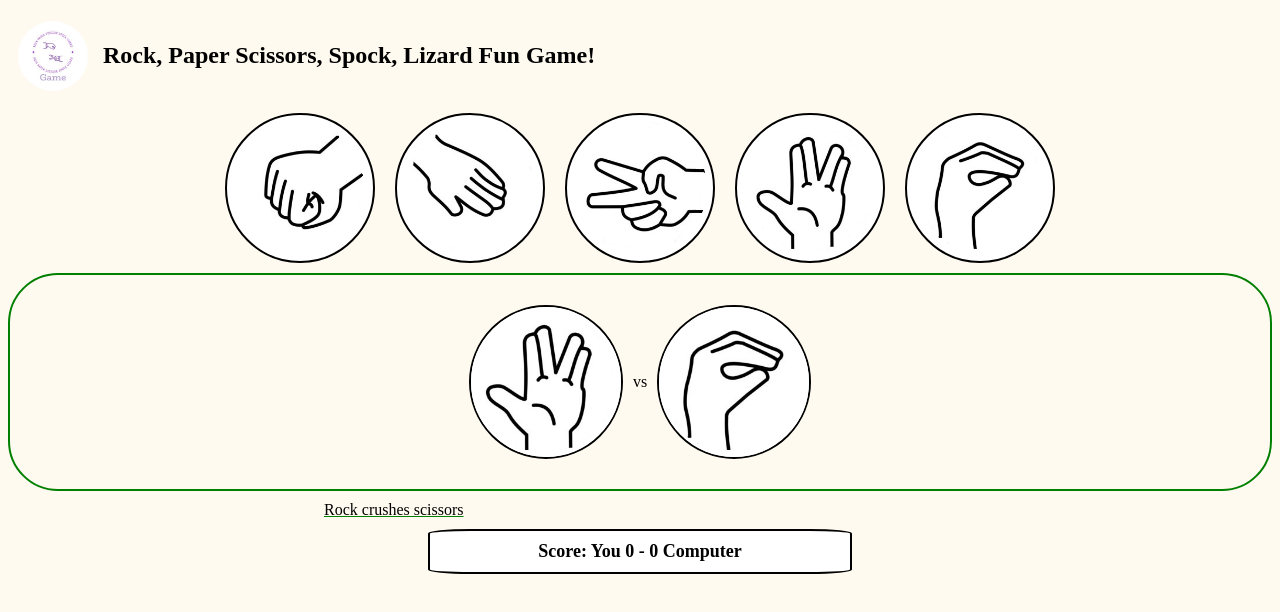
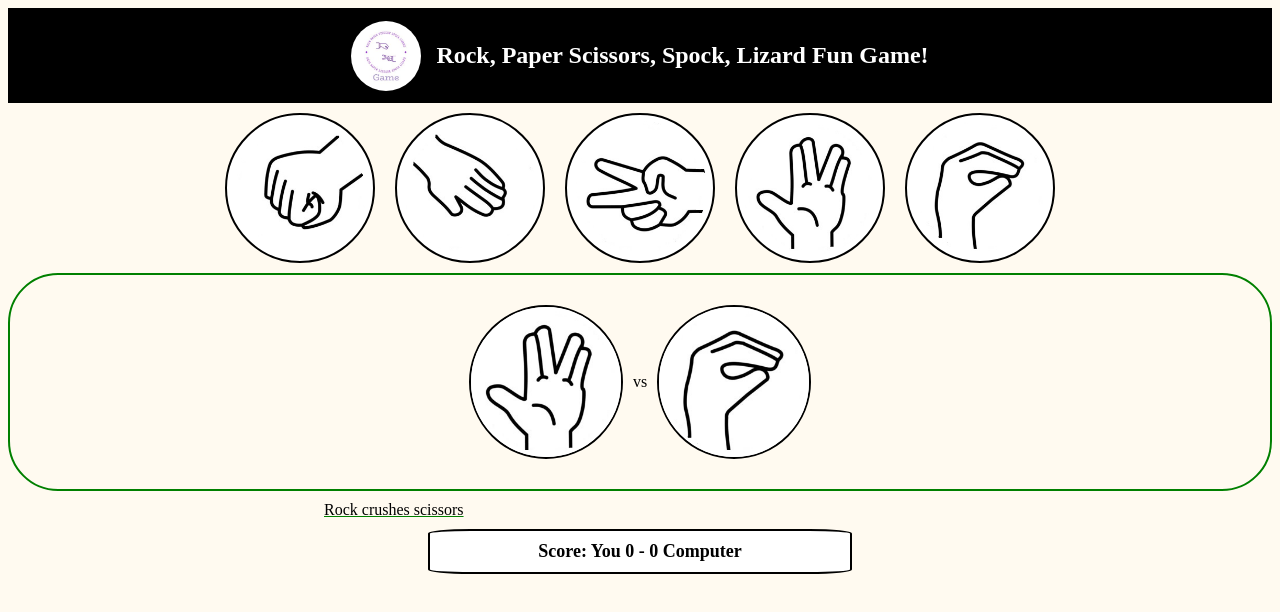
Before and after one commit to DavidMonteiro/Rock-Paper-Scissors-Lizard-Spock-Game, a plain HTML site: page index.html in a window 1280 px wide. Drawn offline with Linux system fonts and the light colour scheme.

Commit message:
fix: changed header to be centered and with black background

```diff
--- a/assets/css/style.css
+++ b/assets/css/style.css
@@ -7,16 +7,24 @@ header {
     display: flex;
     align-items: center;
     padding: 10px;
+    background-color: black;
+    color: white;
+    justify-content: center;
 }
 
-header img {
+header div {
+    display: flex;
+    align-items: center;
+}
+
+header div img {
     width: 70px;
     height: 70px;
     border-radius: 50%;
     margin-right: 15px;
 }
 
-header p {
+header div p {
     font-size: 24px;
     font-weight: bold;
 }
--- a/index.html
+++ b/index.html
@@ -13,8 +13,10 @@
 <body>
     <!--header section -->
     <header>
-        <img src="assets/images/logo-color.jpg" alt="logo"></img>
-        <p>Rock, Paper Scissors, Spock, Lizard Fun Game!</p>
+        <div>
+            <img src="assets/images/logo-color.jpg" alt="logo"></img>
+            <p>Rock, Paper Scissors, Spock, Lizard Fun Game!</p>
+        </div>
     </header>
 
 
```
